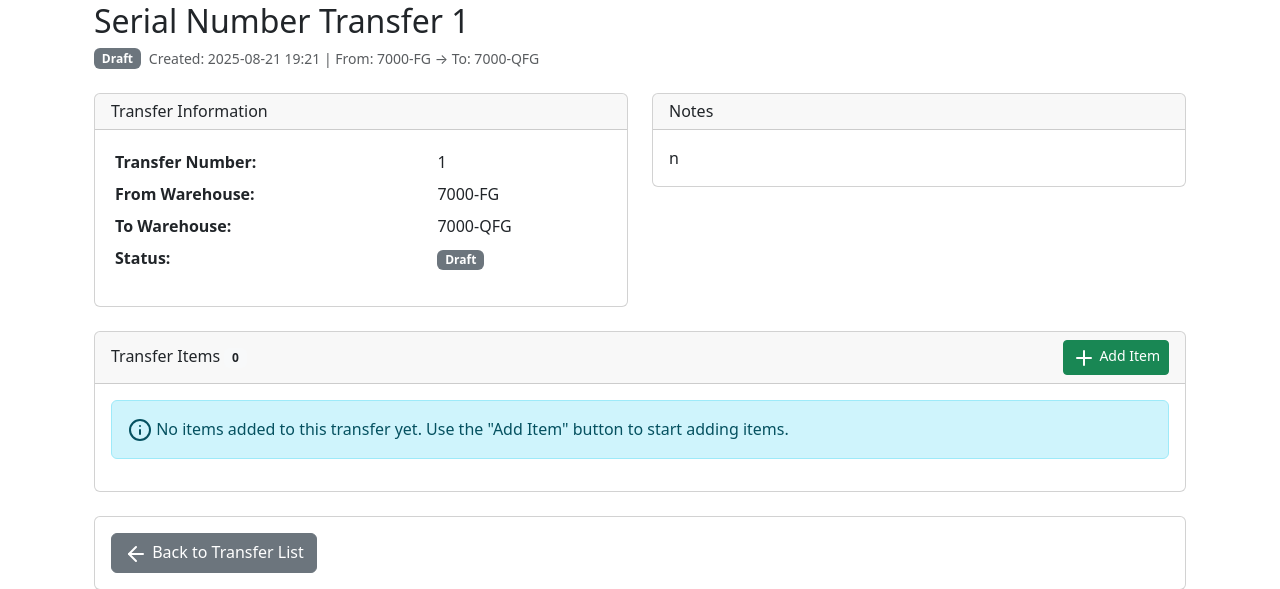
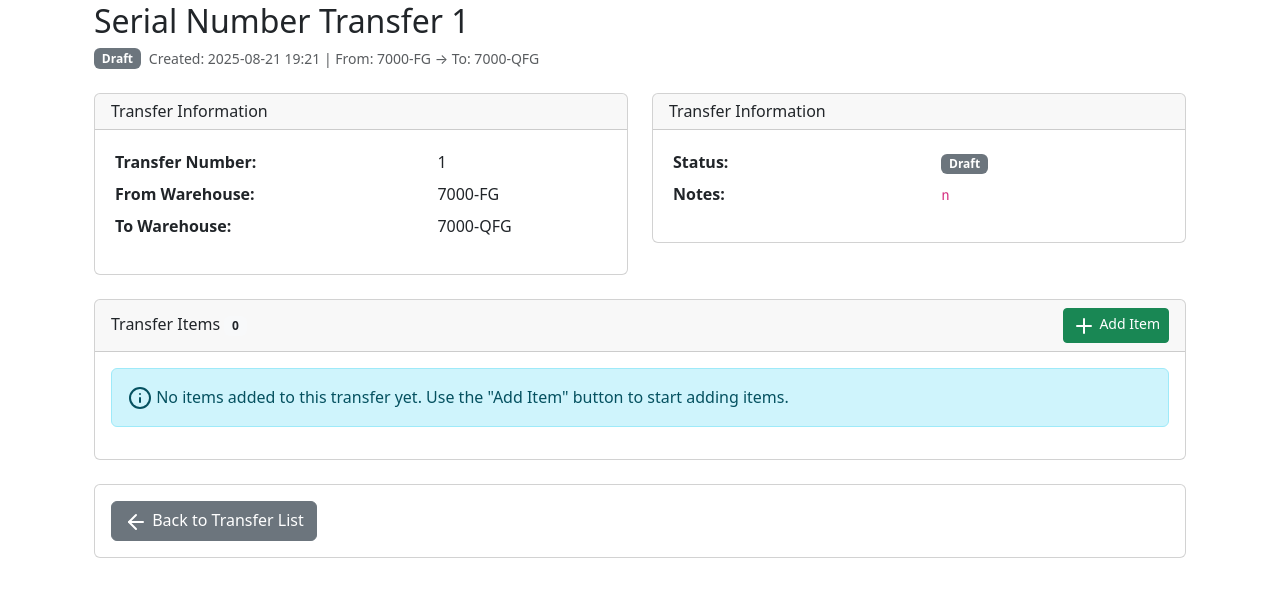
Before and after one commit to pragavigithub/New_Update_Barcode, a Flask app: page /inventory_transfer/serial/1 in a window 1280 px wide. Shown: the part 104-693 px from the top of the page. Run offline with Flask 3, Linux system fonts and the light colour scheme; a user stored in the database is signed in; some libraries are stand-ins or nearby versions.

Commit message:
Serial Number Transfer Screen Modified.

```diff
--- a/modules/inventory_transfer/templates/serial_transfer_detail.html
+++ b/modules/inventory_transfer/templates/serial_transfer_detail.html
@@ -56,6 +56,52 @@ Serial Number Transfer {{ transfer.transfer_number }}
                             <td><strong>To Warehouse:</strong></td>
                             <td>{{ transfer.to_warehouse }}</td>
                         </tr>
+<!--                        <tr>-->
+<!--                            <td><strong>Status:</strong></td>-->
+<!--                            <td>-->
+<!--                                {% if transfer.status == 'draft' %}-->
+<!--                                <span class="badge bg-secondary">Draft</span>-->
+<!--                                {% elif transfer.status == 'submitted' %}-->
+<!--                                <span class="badge bg-warning text-dark">Submitted</span>-->
+<!--                                {% elif transfer.status == 'qc_approved' %}-->
+<!--                                <span class="badge bg-success">QC Approved</span>-->
+<!--                                {% elif transfer.status == 'posted' %}-->
+<!--                                <span class="badge bg-primary">Posted to SAP</span>-->
+<!--                                {% elif transfer.status == 'rejected' %}-->
+<!--                                <span class="badge bg-danger">Rejected</span>-->
+<!--                                {% endif %}-->
+<!--                            </td>-->
+<!--                        </tr>-->
+<!--                        {% if transfer.sap_document_number %}-->
+<!--                        <tr>-->
+<!--                            <td><strong>SAP Document:</strong></td>-->
+<!--                            <td><code>{{ transfer.sap_document_number }}</code></td>-->
+<!--                        </tr>-->
+<!--                        {% endif %}-->
+                    </table>
+                </div>
+            </div>
+        </div>
+        <div class="col-md-6">
+            {% if transfer.notes %}
+            <div class="card">
+                <div class="card-header">
+                    <h6 class="mb-0">Transfer Information</h6>
+                </div>
+                <div class="card-body">
+                    <table class="table table-borderless table-sm">
+<!--                        <tr>-->
+<!--                            <td><strong>Transfer Number:</strong></td>-->
+<!--                            <td>{{ transfer.transfer_number }}</td>-->
+<!--                        </tr>-->
+<!--                        <tr>-->
+<!--                            <td><strong>From Warehouse:</strong></td>-->
+<!--                            <td>{{ transfer.from_warehouse }}</td>-->
+<!--                        </tr>-->
+<!--                        <tr>-->
+<!--                            <td><strong>To Warehouse:</strong></td>-->
+<!--                            <td>{{ transfer.to_warehouse }}</td>-->
+<!--                        </tr>-->
                         <tr>
                             <td><strong>Status:</strong></td>
                             <td>
@@ -78,19 +124,18 @@ Serial Number Transfer {{ transfer.transfer_number }}
                             <td><code>{{ transfer.sap_document_number }}</code></td>
                         </tr>
                         {% endif %}
+                        <tr>
+                            <td><strong>Notes:</strong></td>
+                            <td><code>{{ transfer.notes }}</code></td>
+                        </tr>
                     </table>
                 </div>
-            </div>
-        </div>
-        <div class="col-md-6">
-            {% if transfer.notes %}
-            <div class="card">
-                <div class="card-header">
-                    <h6 class="mb-0">Notes</h6>
-                </div>
-                <div class="card-body">
-                    <p class="mb-0">{{ transfer.notes }}</p>
-                </div>
+<!--                <div class="card-header">-->
+<!--                    <h6 class="mb-0">Notes</h6>-->
+<!--                </div>-->
+<!--                <div class="card-body">-->
+<!--                    <p class="mb-0">{{ transfer.notes }}</p>-->
+<!--                </div>-->
             </div>
             {% endif %}
         </div>
```
Also changed, not shown: 1 other file.
